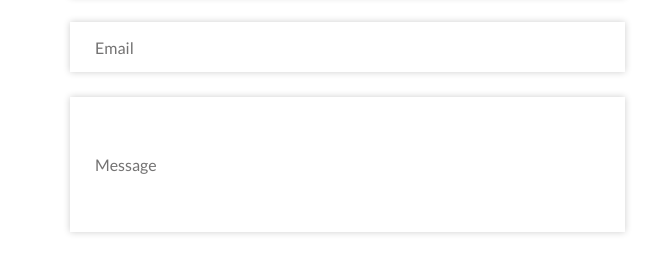
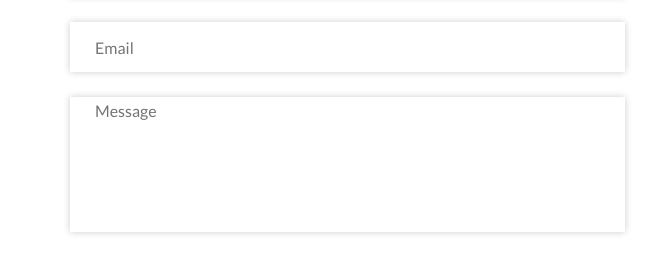
Before and after one commit to elmhmmd/SOS-Services-V2, a plain HTML site: page contact_us.html in a window 1280 px wide. Shown: the part 419-688 px from the top of the page, 0-650 px from the left. Drawn offline with nearby package versions, Linux system fonts and the light colour scheme; some packages are replaced by stand-ins of ours; grey boxes are pictures that could not be loaded.

Commit message:
modified message box

```diff
--- a/contact_us.html
+++ b/contact_us.html
@@ -71,7 +71,7 @@
               <input type="email" placeholder="Email">
             </div>
             <div>
-              <input type="text" class="message-box" placeholder="Message">
+              <textarea class="message-box" placeholder="Message"></textarea>
             </div>
             <div class="d-flex ">
               <button>
--- a/css/style.css
+++ b/css/style.css
@@ -679,7 +679,7 @@ a:focus {
 background-color:#ffffff;
 
 }
-.contact_section input {
+.contact_section input, textarea {
   width: 100%;
   border: none;
   height: 50px;
@@ -687,29 +687,31 @@ background-color:#ffffff;
   padding-left: 25px;
   background-color: #ffffff;
   outline: none;
-  color: #ffffff;
+  color: black;
   -webkit-box-shadow: 0 0 7px 0 rgba(0, 0, 0, 0.2);
           box-shadow: 0 0 7px 0 rgba(0, 0, 0, 0.2);
 }
 
-.contact_section input::-webkit-input-placeholder {
+.contact_section input, textarea::-webkit-input-placeholder {
   color: #737272;
 }
 
-.contact_section input:-ms-input-placeholder {
+.contact_section input, textarea:-ms-input-placeholder {
   color: #737272;
 }
 
-.contact_section input::-ms-input-placeholder {
+.contact_section input, textarea::-ms-input-placeholder {
   color: #737272;
 }
 
-.contact_section input::placeholder {
+.contact_section input, textarea::placeholder {
   color: #737272;
 }
 
-.contact_section input.message-box {
+.contact_section textarea.message-box {
   height: 135px;
+  resize: none;
+  width: 100%;
 }
 
 .contact_section button {
```
